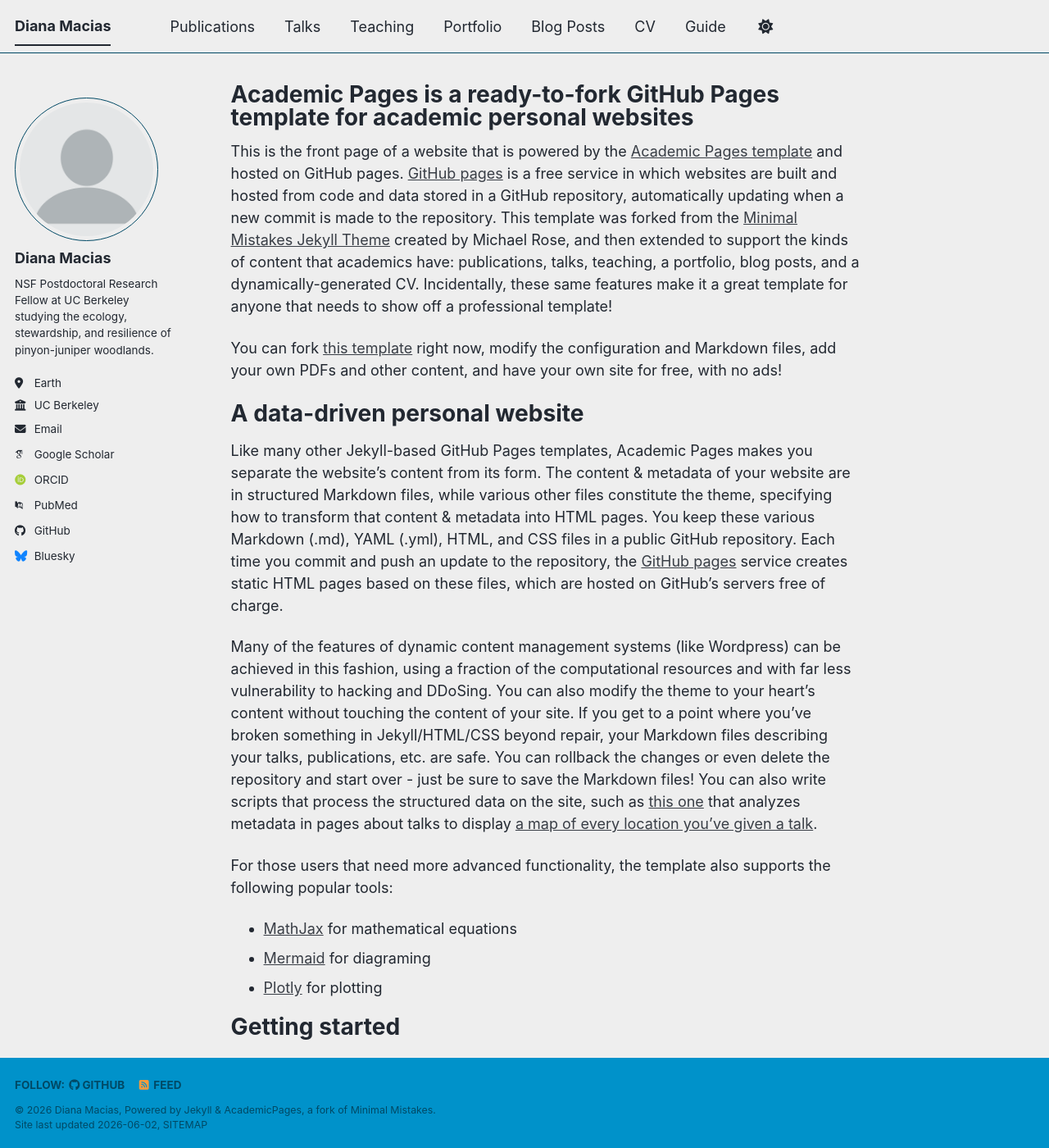
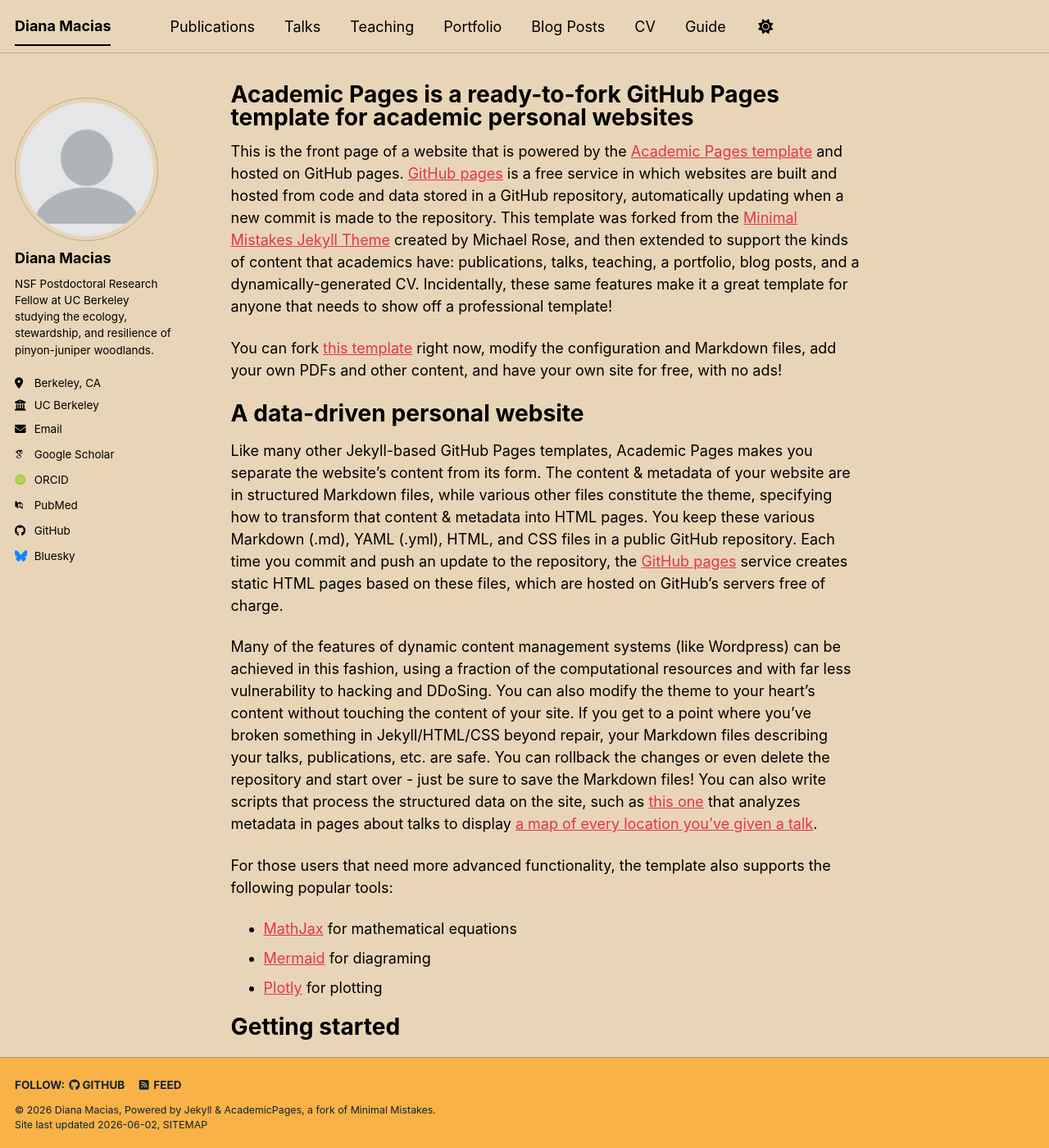
Before and after one commit to maciasd/maciasd.github.io, a Jekyll site: the page built from _pages/about.md, in a window 1280 px wide and 1400 px high. Shown: the whole window at 82% size. Built offline with Jekyll 4.4.1, drawn with Linux system fonts in a browser that asks for light colours; some web fonts are replaced; a script bundle is joined from its source files by our own code; library files that are not in the unit come from our copies.

Commit message:
Change site theme to 'sunrise' and update location

```diff
--- a/_config.yml
+++ b/_config.yml
@@ -8,7 +8,7 @@
 
 # Basic Site Settings
 locale                   : "en-US"
-site_theme               : "air" # The available themes options are "default", "air", "sunrise", "mint", "dirt" and "contrast"
+site_theme               : "sunrise" # The available themes options are "default", "air", "sunrise", "mint", "dirt" and "contrast"
 title                    : "Diana Macias"
 title_separator          : "-"
 name                     : &name "Diana Macias"
@@ -26,7 +26,7 @@ author:
   name             : "Diana Macias"
   pronouns         : # example: "she/her"
   bio              : "NSF Postdoctoral Research Fellow at UC Berkeley studying the ecology, stewardship, and resilience of pinyon-juniper woodlands."
-  location         : "Earth"
+  location         : "Berkeley, CA"
   employer         : "UC Berkeley"
   uri              : # URL
   email            : "dianamacias@berkeley.edu"
```
